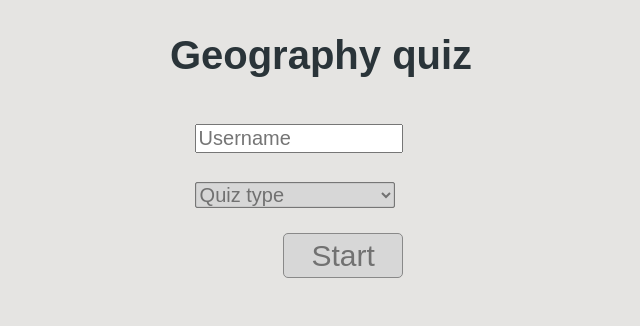
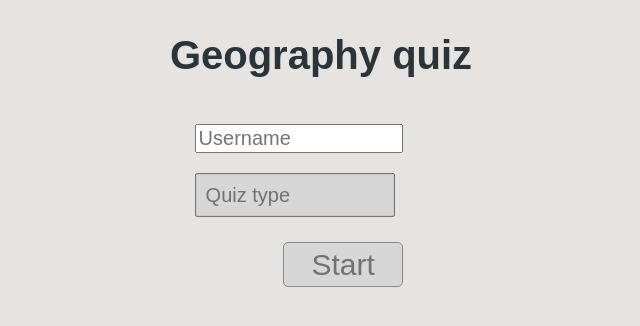
Before and after one commit to mfreibergs/Geo-quizz, a PHP site: page / in a window 1280 px wide. Shown: the top 326 px of the page, without its empty margins (319-959 px from the left). Run offline with PHP 8.4, Linux system fonts and the light colour scheme; data comes from the database, SQL or seed files in the repository.

Commit message:
Update style.css

```diff
--- a/quiz/css/style.css
+++ b/quiz/css/style.css
@@ -124,12 +124,14 @@ select {
 background-position:300px;
 font-family: sans-serif, Constantia, "Lucida Bright", "DejaVu Serif", Georgia, "serif";
 width:353px;
+padding:10px;
 margin-left:40%;
 margin-bottom: 23px;
 border-radius:2px;
 background-color:#D7D7D7;
 color:#717171;
 font-size:20px;
+-webkit-appearance:none;
 box-shadow:inset 0 0 1px 0 rgba(0,0,0,0.6);
 outline:none
 }
```
